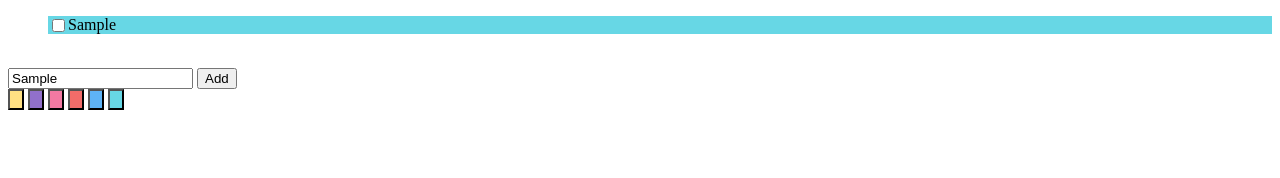
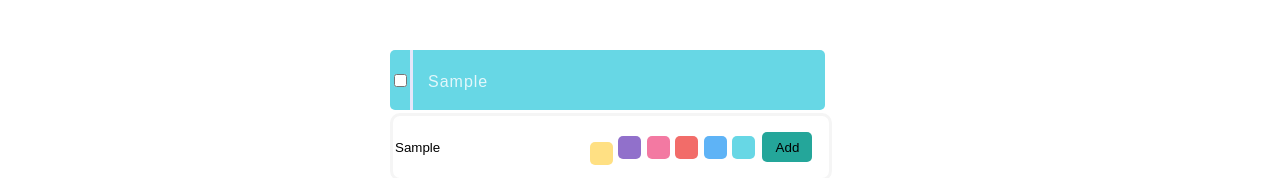
Before and after one commit to p-nikitenko-exceed/ToDo, a plain HTML site: page index.html in a window 1280 px wide. Both pictures are taken after typing "Sample" into the empty fields and a click on the button "Add". Drawn offline with nearby package versions, Linux system fonts and the light colour scheme.

Commit message:
работает все,кроме подсветки цвета

```diff
--- a/index.html
+++ b/index.html
@@ -11,19 +11,21 @@
 </head>
 
 <body>
-    <div>
-        <ul id="out"></ul>
-        <input type="text" id="in">
-        <button id="add">Add</button>
-    </div>
-        <div class="colorPalette">
-            <input type="button" class="colorButton" id="b1">
-            <input type="button" class="colorButton" id="b2">
-            <input type="button" class="colorButton" id="b3">
-            <input type="button" class="colorButton" id="b4">
-            <input type="button" class="colorButton" id="b5">
-            <input type="button" class="colorButton" id="b6">
+    <il id="out">
+        <div class="inputButto">
+            <input type="text" id="in" placeholder="Add New Item">
+            <button id="add">Add</button>
+            <div class="colorPalette">
+                <input type=button class="colorButton" id="b1">
+                <button class="colorButton" id="b2"></button>
+                <button class="colorButton" id="b3"></button>
+                <button class="colorButton" id="b4"></button>
+                <button class="colorButton" id="b5"></button>
+                <button class="colorButton" id="b6"></button>
+            </div>
         </div>
+
+
+    </il>
 </body>
-
 </html>
--- a/script.js
+++ b/script.js
@@ -5,7 +5,7 @@ window.onload = function () {
             'rgb(145, 112, 203)', 'rgb(243, 121, 162)',
             'rgb(242, 108, 105)', 'rgb(94, 179, 246)'
         ]
-        takeColor = ''
+        takeColor = 'rgb(255, 224, 131)'
         randomColor = () => {
 
             let randomElement = colors[Math.floor(Math.random() * colors.length)]
@@ -13,50 +13,49 @@ window.onload = function () {
 
         }
 
-        //function takeColor() {
 
-          $('.colorPalette').on('click', '.colorButton', function () {
+        $('.colorPalette').on('click', '.colorButton', function () {
 
-                a = $(this).css('background-color')
-                a =
-                console.log(a)
-                return a
+            takeColor = $(this).css('background-color')
 
-            })
 
-        //}
-        // checkcolor = takeColor()
-        // console.log(checkcolor)
+
+            return takeColor
+
+        })
+
 
         function chk() {
 
             $('#out').on('change', '.check', function () {
                 if ($(this).is(':checked')) {
-                    $(this).parent().css('background-color','red')
-                    console.log($(this))
+                    $(this).parent().parent().css('background-color', takeColor)
+
                 }
             })
         }
 
 
-
         $('#add').on('click', () => {
             const task = {}
             let input = $('#in').val().trim()
-            let li = $('<li class = liit></li>')
+            let li = $('<li></li>')
             let checkBox = $('<input type = checkbox  class = check>')
-
+            let div = $('<div class = divCheckbox></div>')
+            let divText = $('<div class = divText></div>')
+            div.append(checkBox)
             task.text = input
             li.css('background-color', randomColor())
-            li.text(task.text)
-            li.append(checkBox)
-            $('#out').append(li, '<br>')
+            divText.text(task.text)
+            li.append(div, divText)
+            $('#out').append(li)
 
             tasks.push(task)
+
+
         })
 
         chk()
-
 
     })
 
--- a/style.css
+++ b/style.css
@@ -1,33 +1,115 @@
-.liit{
+body {
+    display: flex;
+    justify-content: center;
+    align-items: center;
+    font-family: sans-serif;
+    letter-spacing: 1px;
 
-    list-style-type: none
+
 }
 
-.check{
+#out {
+    display: flex;
+    flex-direction: column-reverse;
+    width: 500px;
+    height: auto;
+    position: absolute;
+    top: 50px;
+}
 
+li {
+    text-indent: 15px;
+    text-align: justify;
+    list-style-type: none;
+    border-radius: 5px;
+    width: 435px;
+    height: 60px;
+    margin-bottom: 3px;
+
+
+}
+
+.divCheckbox {
+    display: flex;
+    height: 60px;
+    border-right-width: 3px;
+    border-right-style: solid;
+    border-right-color: lavender;
     float: left;
+    align-items: center;
+
 }
+
 #b1 {
 
     background-color: rgb(255, 224, 131);
+
 }
+
 #b2 {
 
     background-color: rgb(145, 112, 203);
 }
+
 #b3 {
 
-    background-color: rgb(243, 121, 162)
+    background-color: rgb(243, 121, 162);
 }
+
 #b4 {
 
-    background-color: rgb(242, 108, 105)
+    background-color: rgb(242, 108, 105);
 }
+
+
 #b5 {
 
-    background-color: rgb(94, 179, 246)
+    background-color: rgb(94, 179, 246);
 }
+
 #b6 {
 
-    background-color: rgb(103, 215, 229)
+    background-color: rgb(103, 215, 229);
+
+
 }
+
+#add {
+    background-color: #24A69A;
+    text-align: center;
+    border: none;
+    width: 50px;
+    height: 30px;
+    border-radius: 5px;
+    position: relative;
+    right: 15%;
+}
+
+.colorButton {
+    width: 23px;
+    height: 23px;
+    border-radius: 5px;
+    border: none;
+    position: relative;
+    bottom: 45px;
+    left: 40%;
+}
+
+#in {
+    width: 432px;
+    height: 60px;
+    border: 3px solid whitesmoke;
+    outline: none;
+    border-radius: 10px;
+
+}
+
+.divText {
+    margin: 23px;
+    color: #f9fdffd8;
+}
+.colorButton:active{
+
+    border: 2px double red;
+
+}
```
